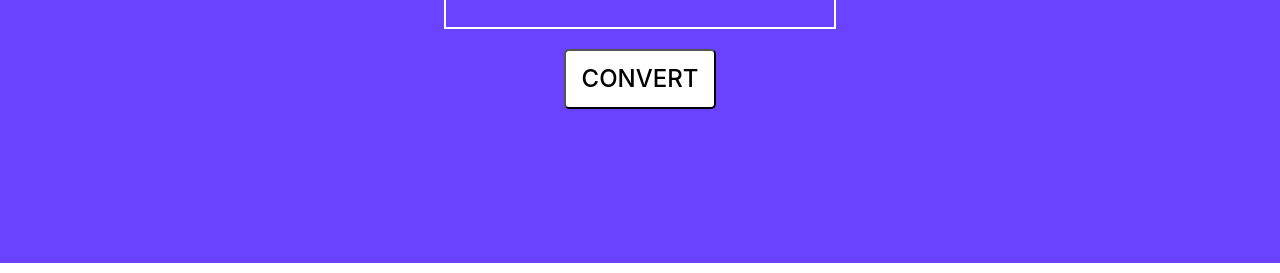
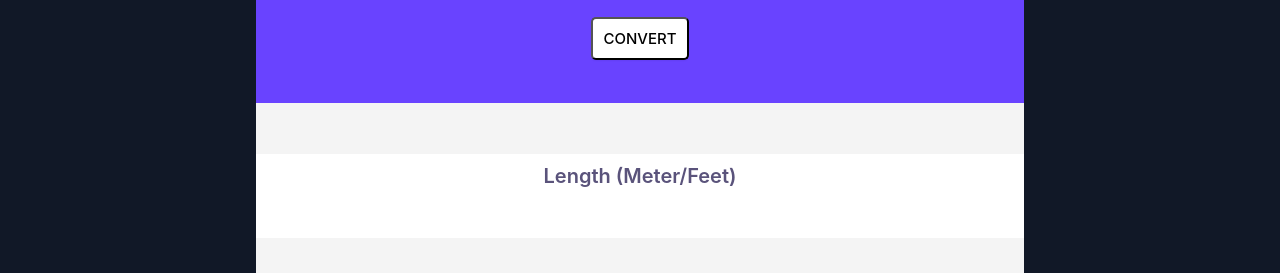
Before and after one commit to Faris-Thibani/Unit-Converter, a plain HTML site: page index.html in a window 1280 px wide. Shown: the part 137-410 px from the top of the page. Drawn offline with Linux system fonts and the light colour scheme.

Commit message:
Update styles.css

```diff
--- a/styles.css
+++ b/styles.css
@@ -1,3 +1,6 @@
+:root{
+  font-size: 10px;
+}
 body{
     background-color: #111827;
     margin: 0;
@@ -12,7 +15,7 @@ font-weight: 800;
 line-height: 38px;
 letter-spacing: -0.03em;
 text-align: center;
-margin-top:0;
+margin: 0;
 
 }
 
@@ -29,24 +32,24 @@ display:block;
 }
 
 .btn{
+
 font-family: Inter;
 font-size: 16px;
 font-weight: 500;
-line-height: 24px;
 letter-spacing: 0em;
-text-align: left;
-margin: 20px auto 0 auto;
+text-align: center;
+margin:  20px auto;
 display:block;
-
 }
 
 .header{
     background: #6943FF;
-    width: 100vw;
-    height: 50vh;
+    width: 60vw;
+    height: 30vh;
     margin: auto;
     display: block;
     color: white;
+
 }
 
 .main{
@@ -54,11 +57,10 @@ display:block;
     flex-direction: column;
     justify-content: space-around;
     margin: auto;
-    width: 100vw;
+    width: 60vw;
     text-align: center;
     background-color: #F4F4F4;
-
-    height:50vh;
+    height: 70vh;
 }
 .length, .mass, .volume{
     display: flex;
@@ -141,17 +143,10 @@ padding: 1rem;
     }
 
     .btn {
+      margin-top: 0;
       font-size: 1.5rem;
       padding: 1rem;
       position:relative;
       z-index: 999;
     }
   }
-  @media screen and (max-width: 336){
-
-    .input-area {font-size: 1.5rem;
-  }
-  .heading{
-    height:6vh;
-  }
-  }
```
